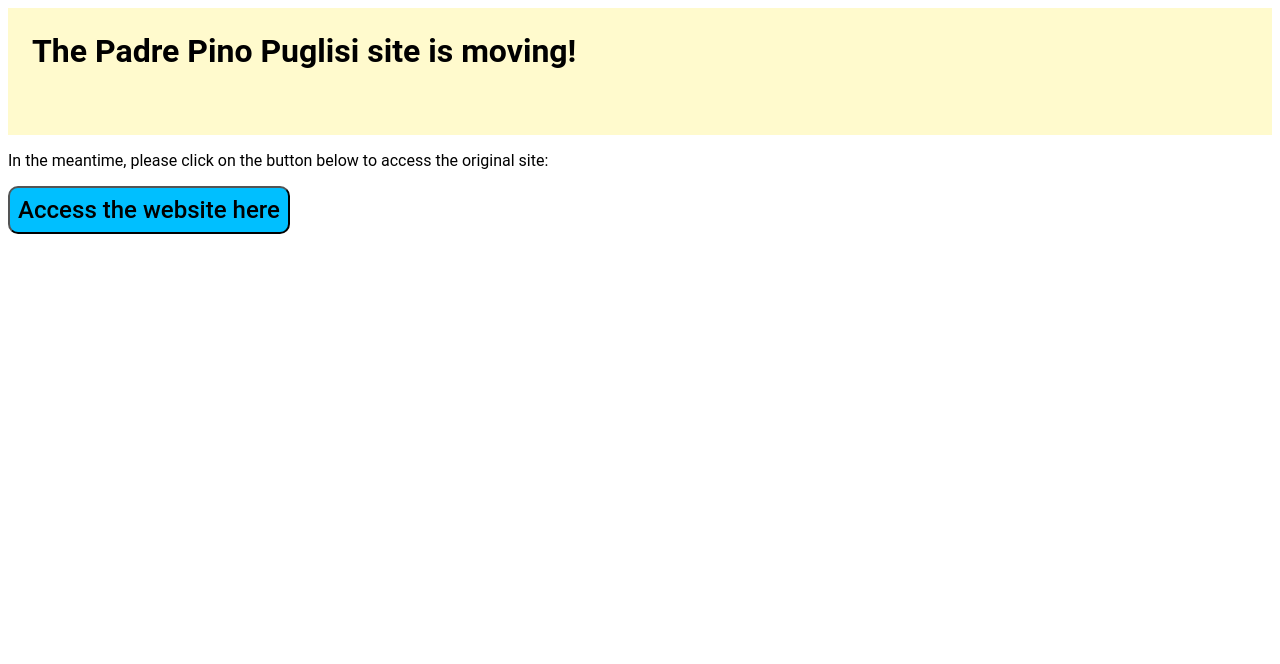
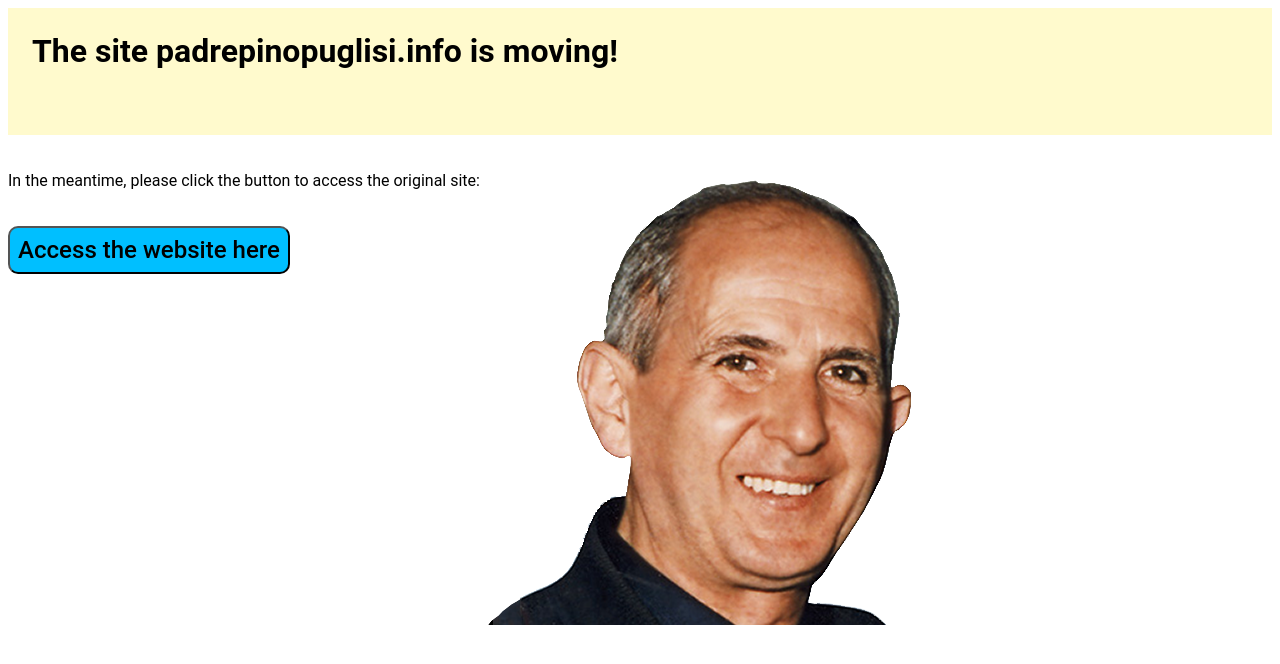
Before and after one commit to spotbarnes/3P_landing_page, a plain HTML site: page index.html in a window 1280 px wide. Drawn offline with Linux system fonts and the light colour scheme.

Commit message:
add image

```diff
--- a/css/styles.css
+++ b/css/styles.css
@@ -9,13 +9,14 @@ header {
   min-height: 100px;
   padding: 24px;
   padding-top: 3px;
+  margin-bottom: 20px;
 
 }
 
 .redirect {
 
   display: flex;
-  flex-direction: column;
+  flex-direction: row;
 
 }
 
@@ -23,10 +24,11 @@ header {
 }
 
 p {
-  font-size: 1.3em;
+  font-size: 1.5em;
 }
 
 button {
+  margin-top: 20px;
   background-color: rgb(0, 191, 255);
   font-weight: 500;
   font-size: 1.5em;
@@ -34,3 +36,8 @@ button {
   border-radius: 10px;;
 
 }
+
+img {
+  height="250";
+  width="250";
+}
--- a/index.html
+++ b/index.html
@@ -13,7 +13,7 @@
 
    <div class="header">
     <h1>
-      The Padre Pino Puglisi site is moving!
+      The site padrepinopuglisi.info is moving!
     </h1>
 
   </header>
@@ -24,18 +24,15 @@
 
       <div>
         <p>
-          In the meantime, please click on the button below to access the original site:
+          In the meantime, please click the button to access the original site:
         </p>
-      </div>
-
-      <div>
         <a href="https://www.padrepinopuglisi.info">
-          <button>Access the website here</button>
+         <button>Access the website here</button>
         </a>
       </div>
 
       <div>
-
+        <img src="images/3p.png">
       </div>
 
     </div>
```
Also changed, not shown: images/3p.png (added).
